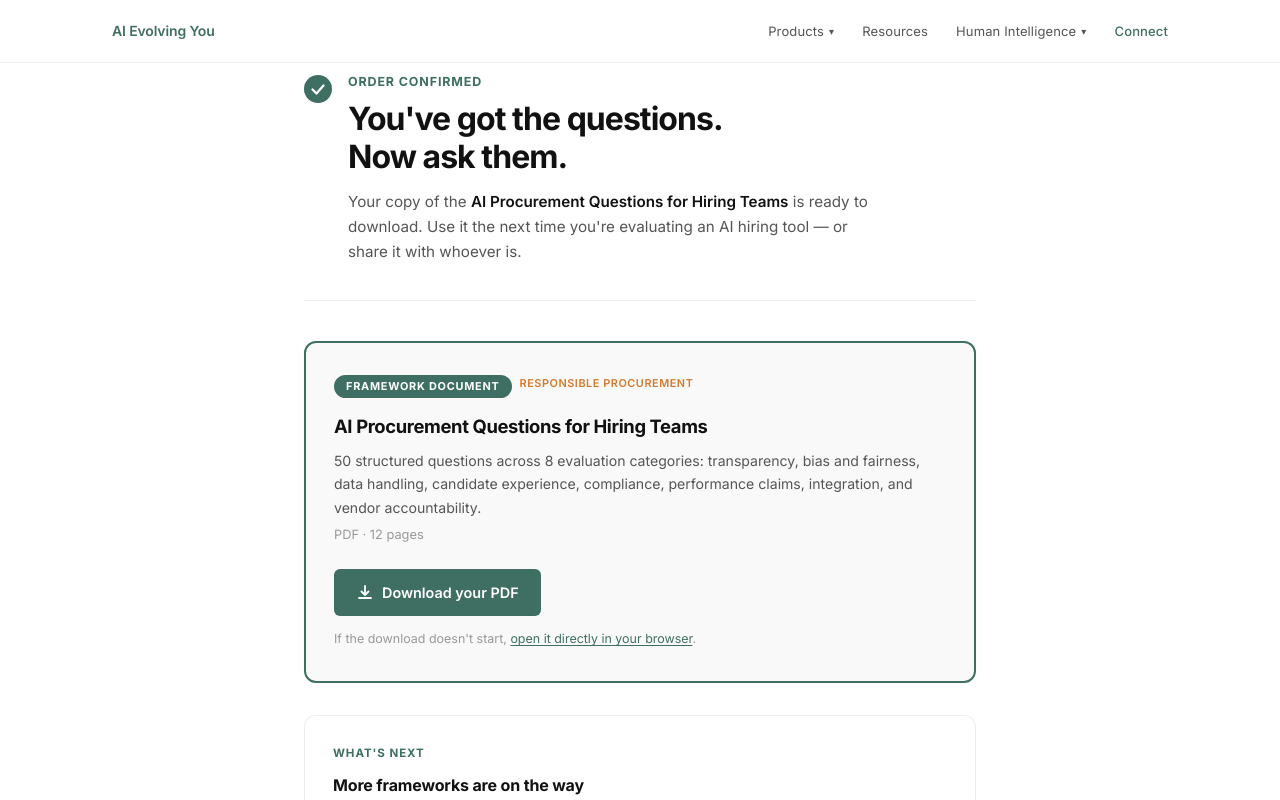
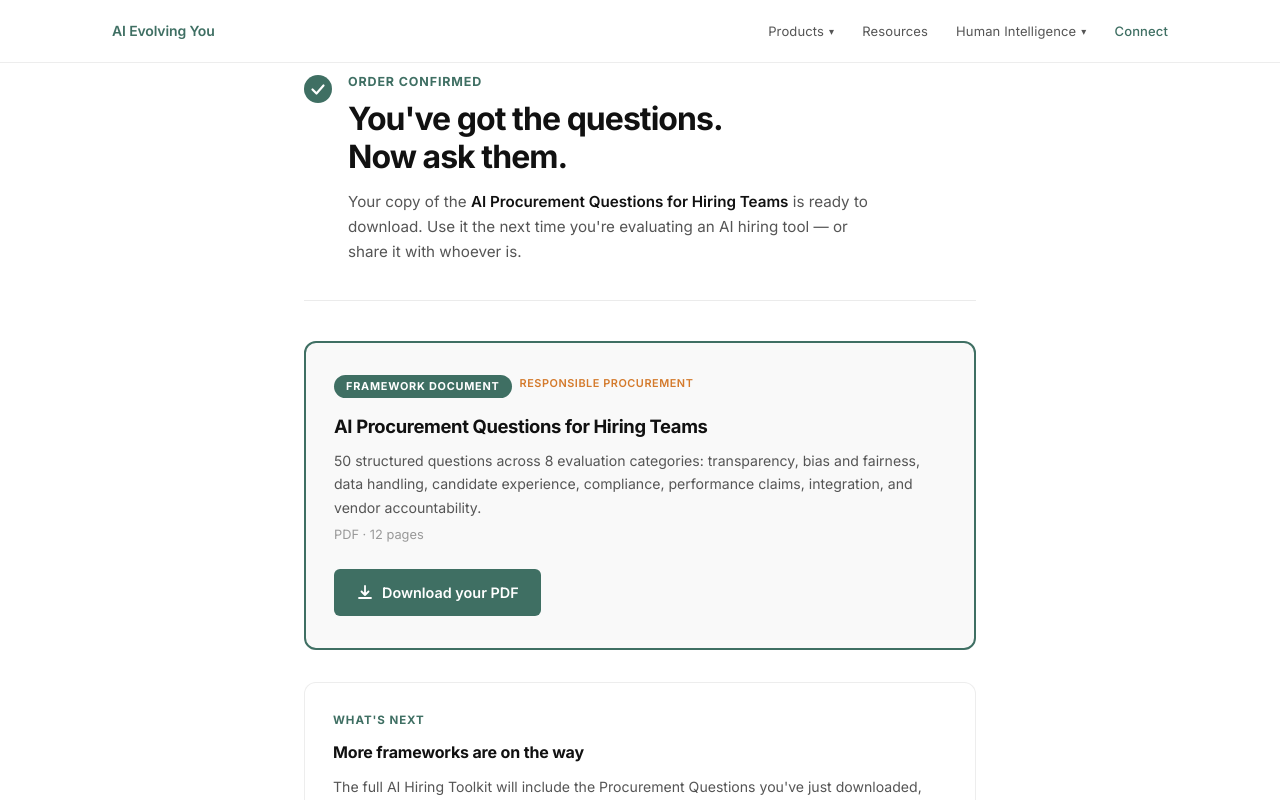
Before and after one commit to MYAISAM/aievolvingyou, a React (Vite) app: page /thank-you/ai-procurement-questions in a window 1280 px wide. Shown: the top 800 px of the page. Built offline with nearby package versions, Linux system fonts and the light colour scheme.

Commit message:
Remove fallback link from thank-you page

```diff
--- a/src/components/ThankYou.jsx
+++ b/src/components/ThankYou.jsx
@@ -244,31 +244,7 @@ export default function ThankYou() {
           Download your PDF
         </a>
 
-        {/* Reassurance note */}
-        <p
-          style={{
-            fontSize: "0.78rem",
-            color: t.inkLight,
-            marginTop: 14,
-            marginBottom: 0,
-            lineHeight: 1.5,
-          }}
-        >
-          If the download doesn't start,{" "}
-          <a
-            href="/downloads/AI-Procurement-Questions-for-Hiring-Teams.pdf"
-            target="_blank"
-            rel="noopener noreferrer"
-            style={{
-              color: t.accentGreen,
-              textDecoration: "underline",
-              textUnderlineOffset: 2,
-            }}
-          >
-            open it directly in your browser
-          </a>
-          .
-        </p>
+
       </div>
 
       {/* What's next card */}
```
